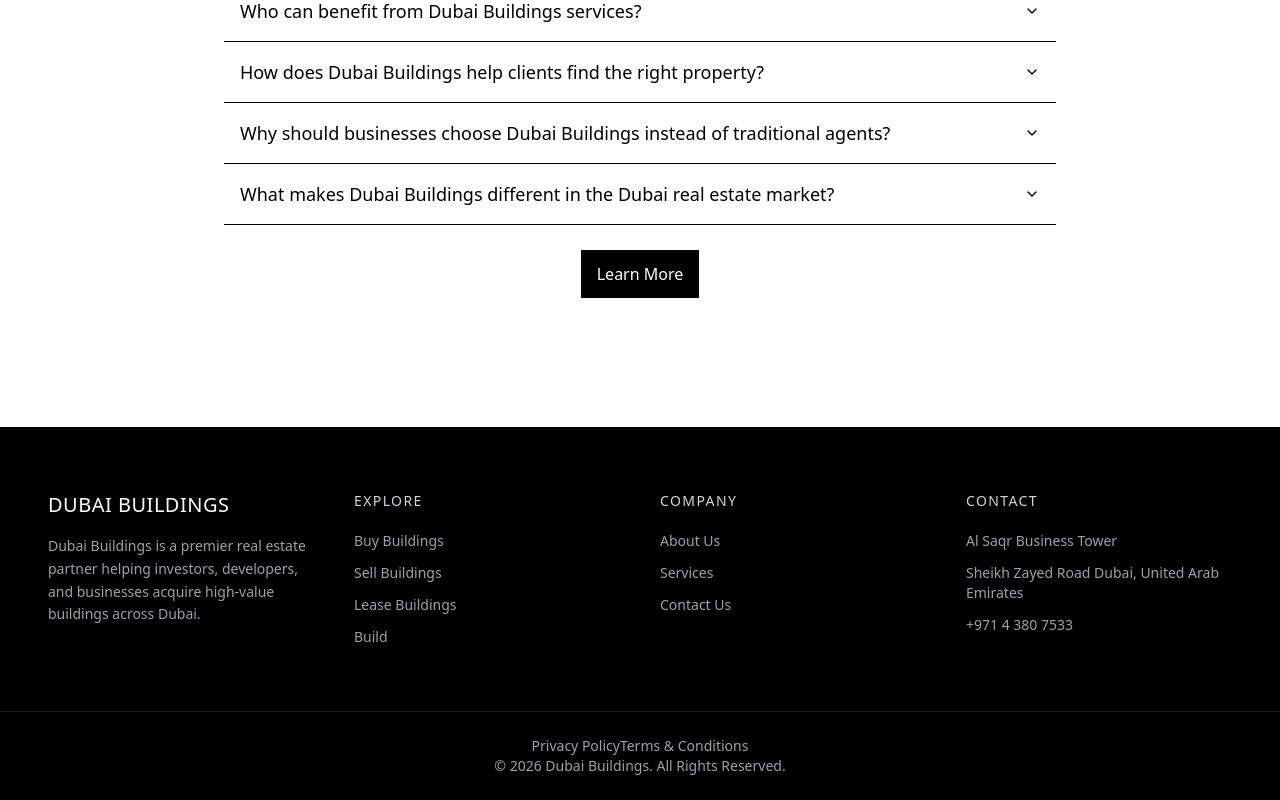
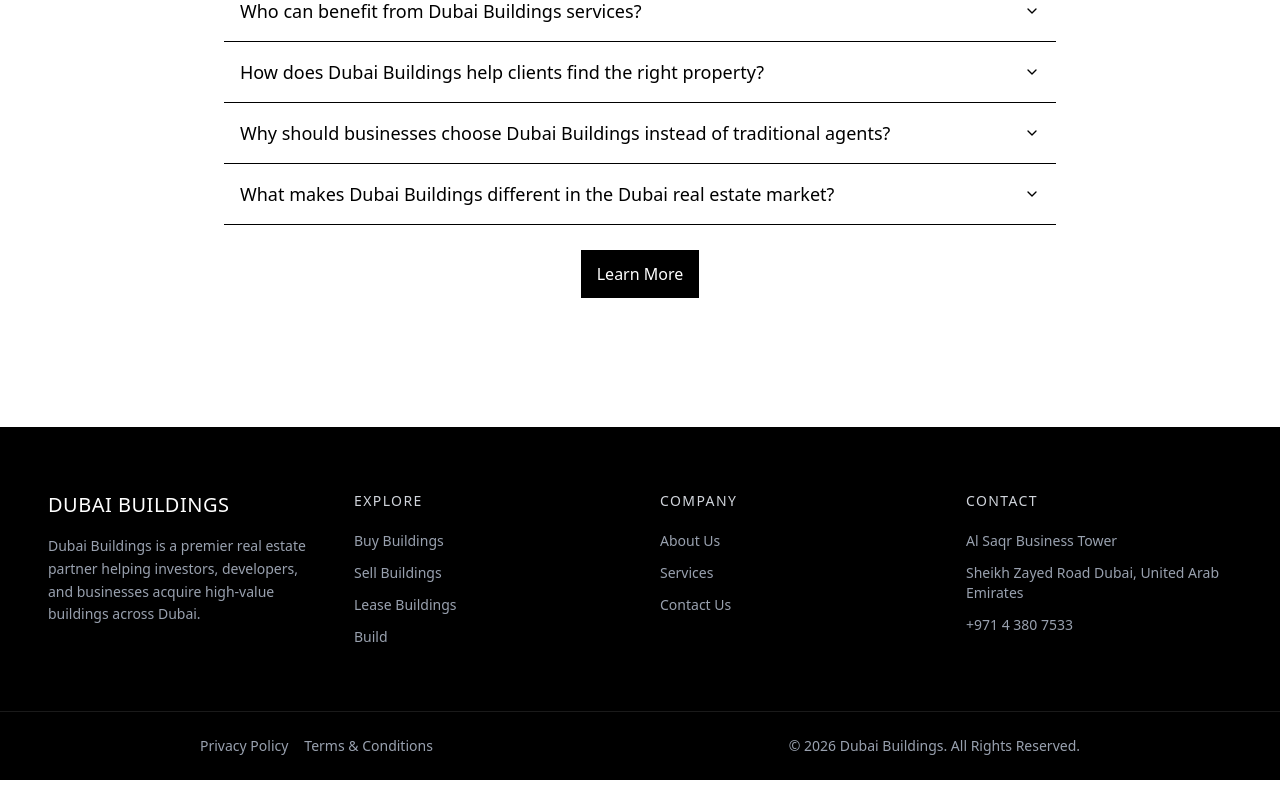
Before and after one commit to Dubaiplatform/dubai-buildings-v2, a Next.js app: page / in a window 1280 px wide. Shown: the part 5981-6781 px from the top of the page. Built offline with nearby package versions, Linux system fonts and the light colour scheme.

Commit message:
Update footer.tsx

```diff
--- a/src/components/layout/footer.tsx
+++ b/src/components/layout/footer.tsx
@@ -91,8 +91,8 @@ export default function Footer() {
       </div>
 
       {/* Bottom Bar */}
-      <div className="border-t border-white/10 py-6 text-center text-gray-400 text-sm">
-        <div>
+      <div className="border-t border-white/10 py-6 px-4 sm:px-6 md:px-50 text-gray-400 text-sm flex justify-between items-center">
+        <div className="flex gap-4">
           <Link href="/privacy-policy" className="hover:text-white transition">
             Privacy Policy
           </Link>
```
